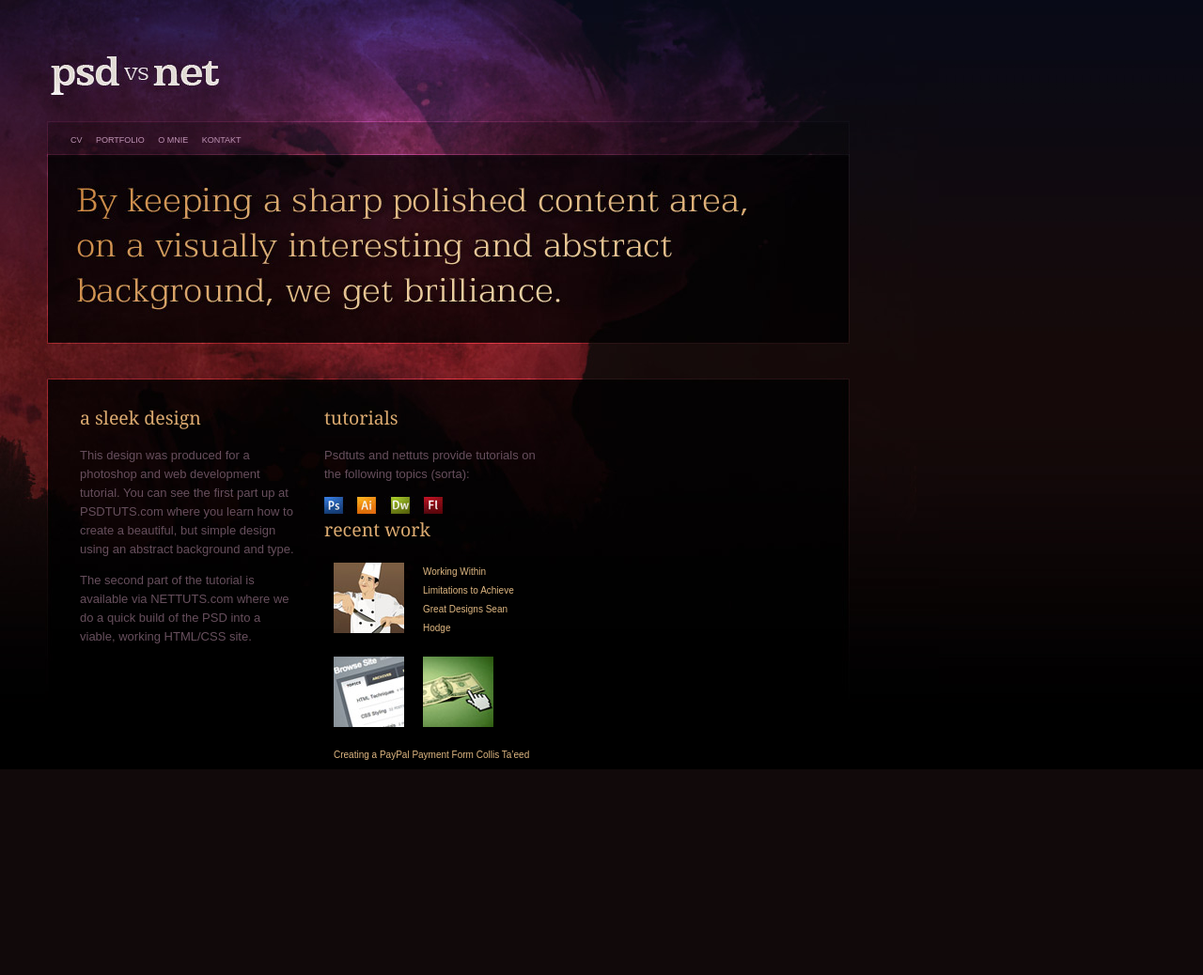
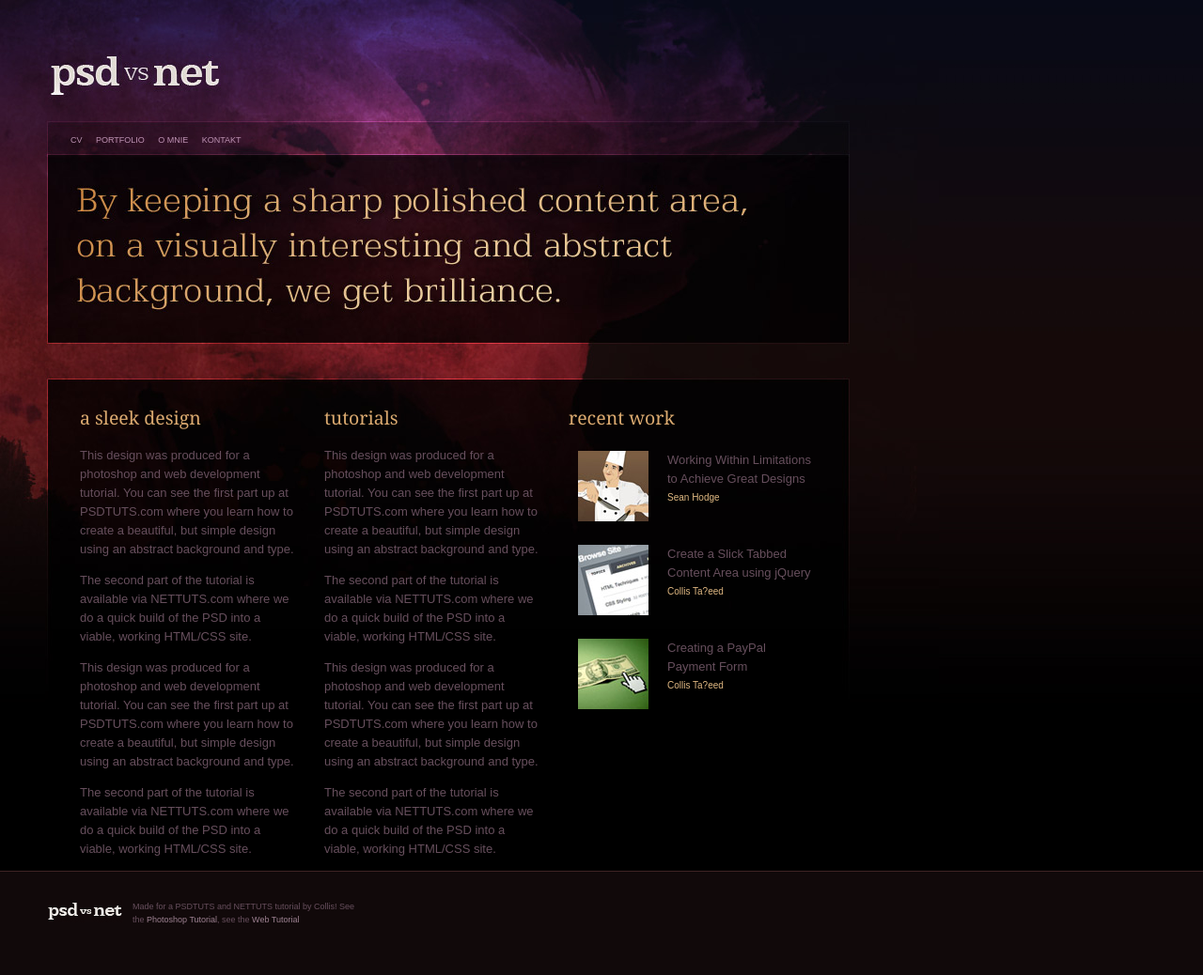
Before and after one commit to zplawecki/warsztaty, a plain HTML site: page portfolio.html in a window 1280 px wide. Shown: the whole page at 94% size. Before the commit the page ends 819 px from the top, so only its background shows below. Drawn offline with Linux system fonts and the light colour scheme.

```diff
--- a/portfolio.html
+++ b/portfolio.html
@@ -1,5 +1,5 @@
 <!DOCTYPE html>
-<html>
+<html xmlns:clear="http://www.w3.org/1999/xhtml">
 <head>
     <title>Portfolio</title>
     <link rel="stylesheet" href="style.css" type="text/css" media="screen" />
@@ -21,49 +21,51 @@
 
         <img src="images/panel_home.jpg" alt="Tu coś będzie jeśli nie ma obrazka" id="panel" />
 
-        <div id="content">
+        <div id="zawartosc">
 
-            <div class="column1">
+            <div class="kolumna1">
 
                 <h2>a sleek design</h2>
 
                 <p>This design was produced for a photoshop and web development tutorial.  You can see the first part up at PSDTUTS.com where you learn how to create a beautiful, but simple design using an abstract background and type.</p>
                 <p>The second part of the tutorial is available via NETTUTS.com where we do a quick build of the PSD into a viable, working HTML/CSS site.</p>
-
+                <p>This design was produced for a photoshop and web development tutorial.  You can see the first part up at PSDTUTS.com where you learn how to create a beautiful, but simple design using an abstract background and type.</p>
+                <p>The second part of the tutorial is available via NETTUTS.com where we do a quick build of the PSD into a viable, working HTML/CSS site.</p>
             </div>
-            <div class="column2">
+            <div class="kolumna2">
 
                 <h2>tutorials</h2>
 
-                <p>Psdtuts and nettuts provide tutorials on the following topics (sorta):</p>
-
-                <img src="images/adobe.jpg" alt="Tu coś będzie jeśli nie ma obrazka />
+                <p>This design was produced for a photoshop and web development tutorial.  You can see the first part up at PSDTUTS.com where you learn how to create a beautiful, but simple design using an abstract background and type.</p>
+                <p>The second part of the tutorial is available via NETTUTS.com where we do a quick build of the PSD into a viable, working HTML/CSS site.</p>
+                <p>This design was produced for a photoshop and web development tutorial.  You can see the first part up at PSDTUTS.com where you learn how to create a beautiful, but simple design using an abstract background and type.</p>
+                <p>The second part of the tutorial is available via NETTUTS.com where we do a quick build of the PSD into a viable, working HTML/CSS site.</p>
 
             </div>
-            <div class=" ">
+            <div class="kolumna3">
 
                 <h2>recent work</h2>
 
                 <ul class="work">
                     <li>
                         <a href="">
-                            <img src="images/work_1.jpg" alt="Tu coś będzie jeśli nie ma obrazka />
+                            <img src="images/work_1.jpg" />
                             <h4>Working Within Limitations to Achieve Great Designs</h4>
                             Sean Hodge
                         </a>
                     </li>
                     <li>
                         <a href="">
-                            <img src="images/work_2.jpg" alt="Tu coś będzie jeśli nie ma obrazka />
+                            <img src="images/work_2.jpg" />
                             <h4>Create a Slick Tabbed Content Area using jQuery</h4>
-                            Collis Ta’eed
+                            Collis Ta?eed
                         </a>
                     </li>
                     <li>
                         <a href="">
-                            <img src="images/work_3.jpg" alt="Tu coś będzie jeśli nie ma obrazka />
+                            <img src="images/work_3.jpg" />
                             <h4>Creating a PayPal Payment Form</h4>
-                            Collis Ta’eed
+                            Collis Ta?eed
                         </a>
                     </li>
                 </ul>
@@ -71,9 +73,20 @@
             </div>
 
             <div style="clear:both"></div>
+            </div>
 
-        </div>
-</div>
+         </div>
     </div>
+
+<div id="stopka">
+
+                            <img src="images/footer_logo.jpg" />
+
+    <span id="footer_text">
+        Made for a PSDTUTS and NETTUTS tutorial by Collis!
+        See the <a href="http://psdtuts.com">Photoshop Tutorial</a>,
+        see the <a href="http://nettuts.com">Web Tutorial</a>
+    </span>
+            </div>
 </body>
 </html>
--- a/style.css
+++ b/style.css
@@ -42,7 +42,7 @@ ul#menu li a:hover, ul#right_menu li a:hover {
     color:#ffffff;
 }
 
-#content h2 {
+#zawartosc h2 {
     font-family:Georgia, "Times New Roman", Times, serif;
     color:#dbaa70;
     margin:0px 0px 20px 0px;
@@ -78,7 +78,7 @@ ul.work li a h4 {
 ul.work li a:hover, ul.work li a:hover h4 { color:#ffffff; }
 
 
-#content {
+#zawartosc {
     padding-top:435px;
     padding-left:85px;
     width:815px;
@@ -86,28 +86,28 @@ ul.work li a:hover, ul.work li a:hover h4 { color:#ffffff; }
     font-size:13px;
     line-height:20px;
 }
-.column1 { float:left; width:230px; margin-right:30px; }
-.column2 { float:left; width:230px; margin-right:30px; }
-.column3 { float:left; width:270px; }
+.kolumna1 { float:left; width:230px; margin-right:30px; }
+.kolumna2 { float:left; width:230px; margin-right:30px; }
+.kolumna3 { float:left; width:270px; }
 
-#footer {
+#stopka {
     border-top:1px solid #3f2324;
     padding:30px 50px 80px 50px;
     color:#674f5d;
     font-size:9px;
     line-height:14px;
 }
-#footer img {
+#stopka img {
     float:left;
     margin-right:10px;
 }
-#footer span {
+#stopka span {
     display:block;
     float:left;
     width:250px;
 }
-#footer a {
+#stopka a {
     color:#9e8292;
     text-decoration:none;
 }
-#footer a:hover { color:#ffffff; }
+#stopka a:hover { color:#ffffff; }
```
